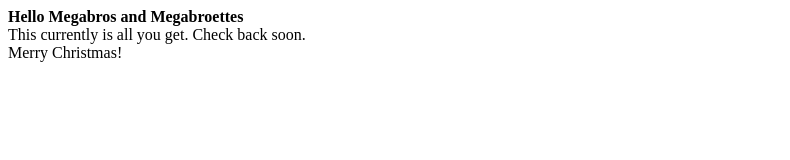
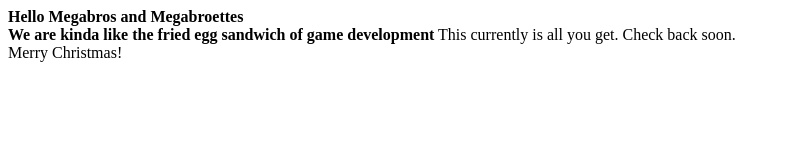
Before and after one commit to megabrobro/megabrogames.github.io, a plain HTML site: page index.html in a window 1280 px wide. Shown: the whole page, without its empty margins (0-790 px from the left). Drawn offline with Linux system fonts and the light colour scheme.

Commit message:
Update index.html

```diff
--- a/index.html
+++ b/index.html
@@ -6,7 +6,7 @@
 </head>
 
 <body>
-    <b>Hello Megabros and Megabroettes</br></b>
+    <b>Hello Megabros and Megabroettes</br> We are kinda like the fried egg sandwich of game development</b>
 	This currently is all you get. Check back soon.</br>
 	Merry Christmas!</br>
 
```
